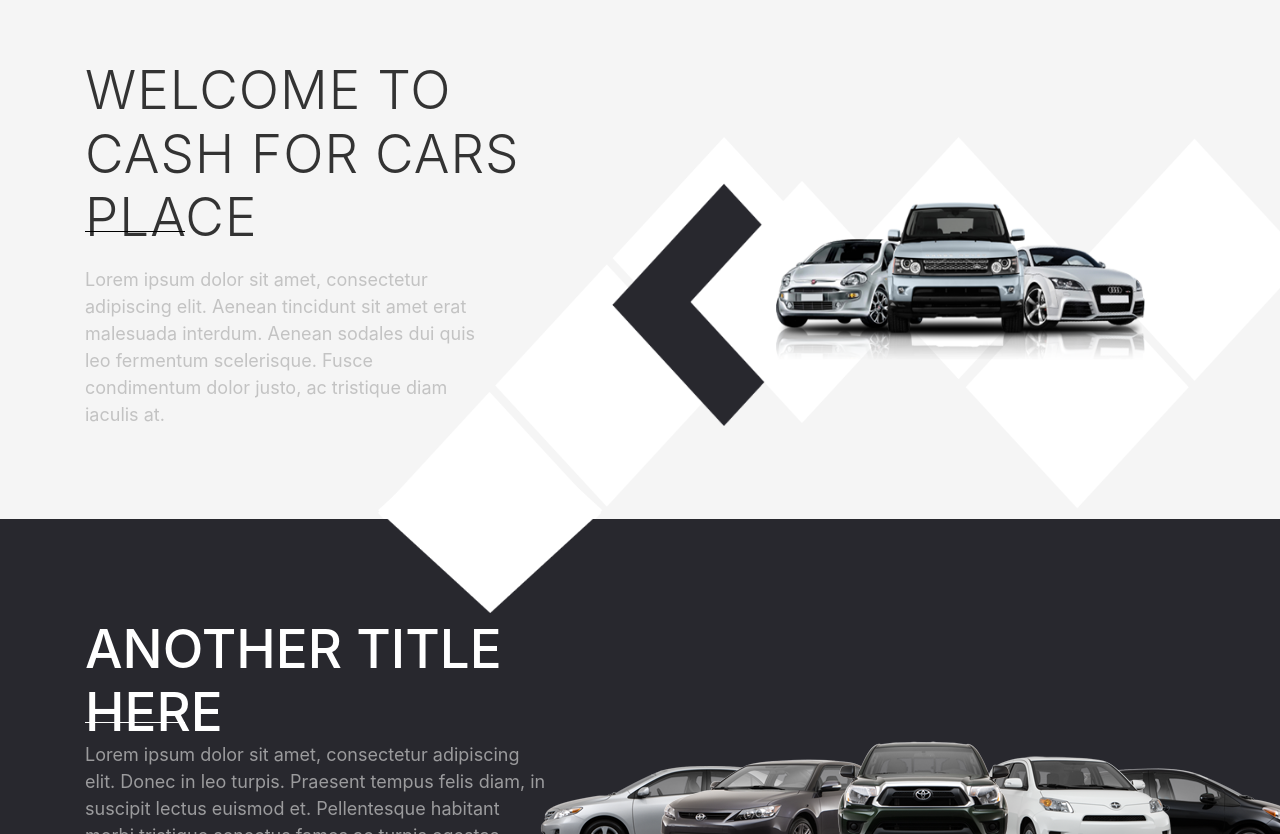
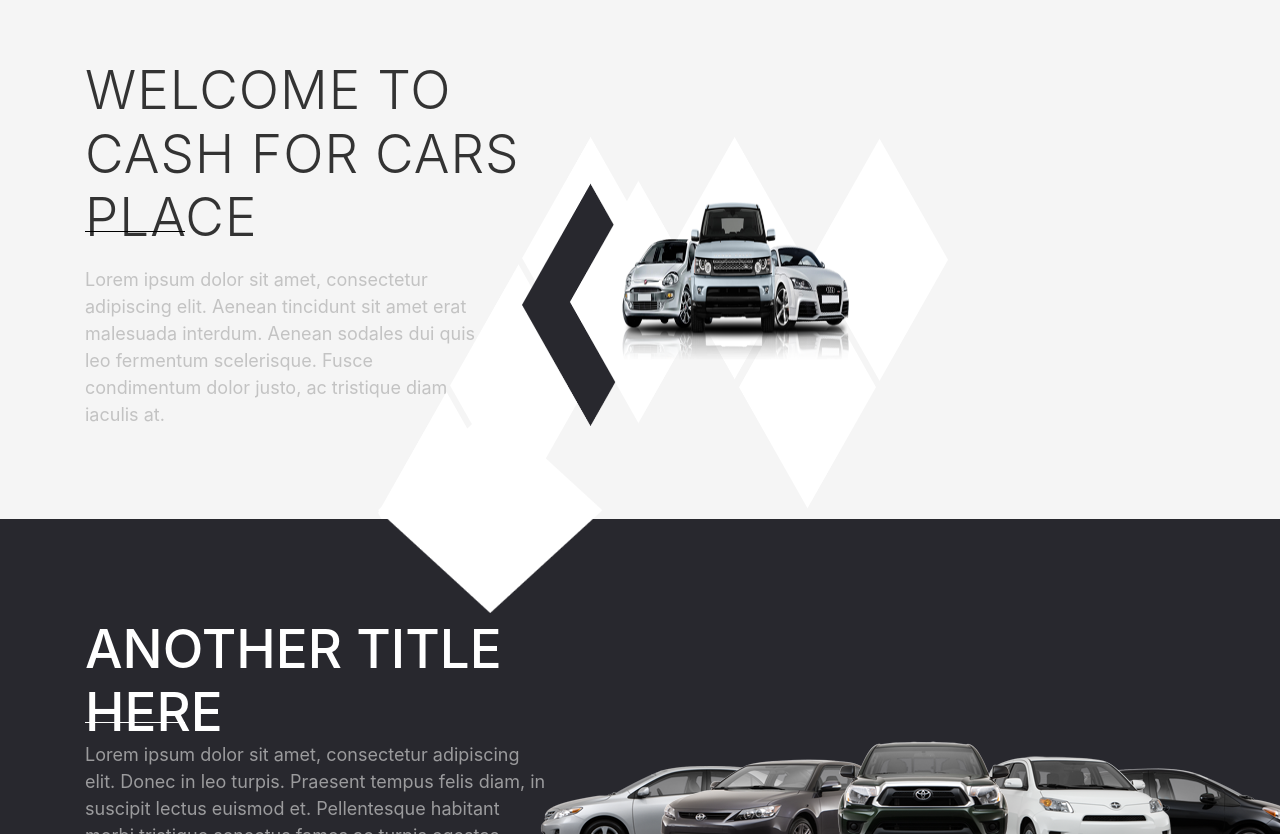
Before and after one commit to ShouvikIRahman/Assignment-8, a plain HTML site: page index.html in a window 1280 px wide. Shown: the part 1020-1854 px from the top of the page. Drawn offline with nearby package versions, Linux system fonts and the light colour scheme.

Commit message:
Update index.html

```diff
--- a/index.html
+++ b/index.html
@@ -65,7 +65,7 @@
                 </div>
                 <div class="col-md-6">
                     <div class="welcome-pic">
-                        <img src="img/welcome.png" alt="Welcome Image">
+                        <img src="img/welcome.png" alt="Welcome Image" class="img-fluid">
                     </div>
                 </div>
             </div>
```
